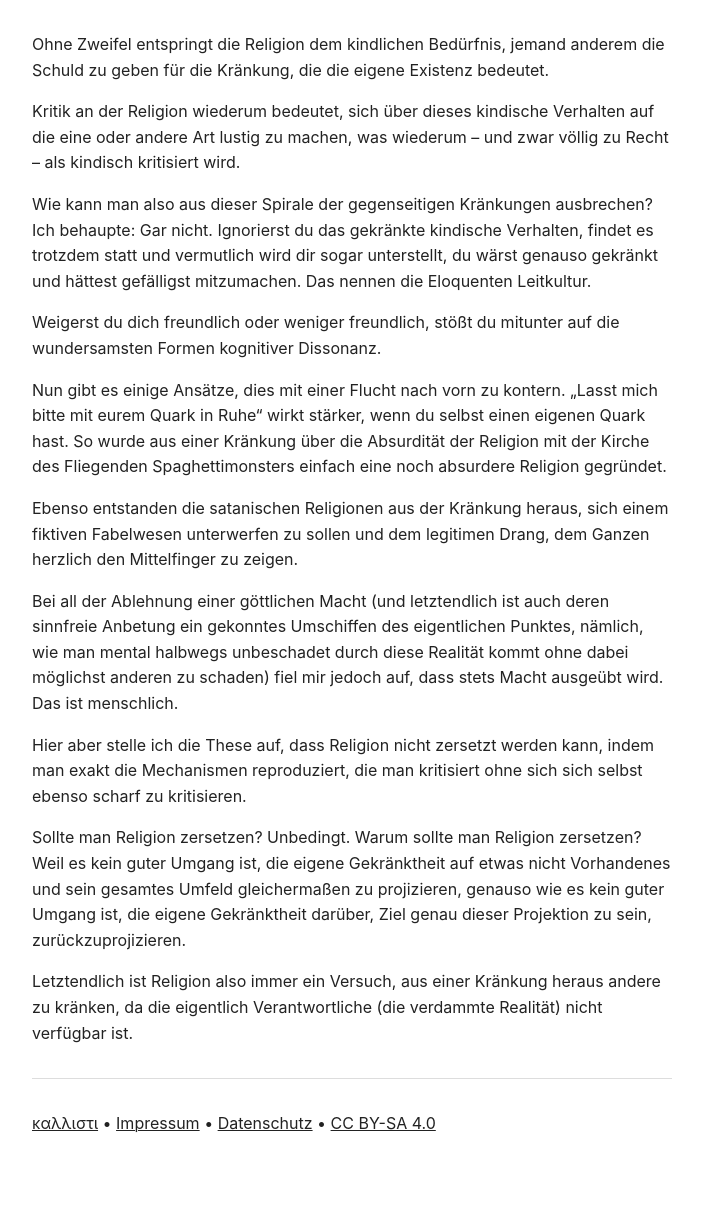
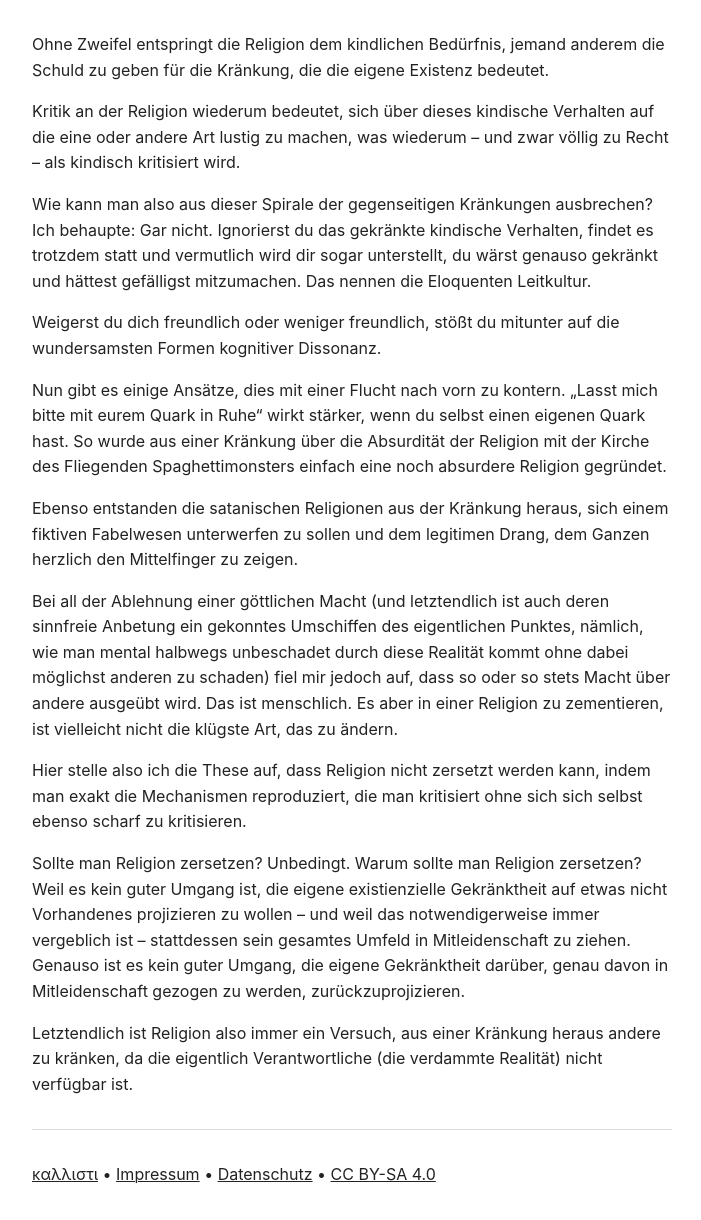
Before and after one commit to srslymarco/kallisti, a Jekyll site: the page built from essays/kritik-der-gekraenktheit.md, in a window 1280 px wide. Shown: the whole page, without its empty margins (288-989 px from the left). Built offline with Jekyll 4.4.1, drawn with Linux system fonts in a browser that asks for light colours; before the commit the page ends 1169 px from its top, so only the background shows below that.

Commit message:
Update kritik-der-gekraenktheit.md

```diff
--- a/essays/kritik-der-gekraenktheit.md
+++ b/essays/kritik-der-gekraenktheit.md
@@ -15,11 +15,11 @@ Nun gibt es einige Ansätze, dies mit einer Flucht nach vorn zu kontern. „Lass
 
 Ebenso entstanden die satanischen Religionen aus der Kränkung heraus, sich einem fiktiven Fabelwesen unterwerfen zu sollen und dem legitimen Drang, dem Ganzen herzlich den Mittelfinger zu zeigen.
 
-Bei all der Ablehnung einer göttlichen Macht (und letztendlich ist auch deren sinnfreie Anbetung ein gekonntes Umschiffen des eigentlichen Punktes, nämlich, wie man mental halbwegs unbeschadet durch diese Realität kommt ohne dabei möglichst anderen zu schaden) fiel mir jedoch auf, dass stets Macht ausgeübt wird. Das ist menschlich.
+Bei all der Ablehnung einer göttlichen Macht (und letztendlich ist auch deren sinnfreie Anbetung ein gekonntes Umschiffen des eigentlichen Punktes, nämlich, wie man mental halbwegs unbeschadet durch diese Realität kommt ohne dabei möglichst anderen zu schaden) fiel mir jedoch auf, dass so oder so stets Macht über andere ausgeübt wird. Das ist menschlich. Es aber in einer Religion zu zementieren, ist vielleicht nicht die klügste Art, das zu ändern.
 
-Hier aber stelle ich die These auf, dass Religion nicht zersetzt werden kann, indem man exakt die Mechanismen reproduziert, die man kritisiert ohne sich sich selbst ebenso scharf zu kritisieren.
+Hier stelle also ich die These auf, dass Religion nicht zersetzt werden kann, indem man exakt die Mechanismen reproduziert, die man kritisiert ohne sich sich selbst ebenso scharf zu kritisieren.
 
-Sollte man Religion zersetzen? Unbedingt. Warum sollte man Religion zersetzen? Weil es kein guter Umgang ist, die eigene Gekränktheit auf etwas nicht Vorhandenes und sein gesamtes Umfeld gleichermaßen zu projizieren, genauso wie es kein guter Umgang ist, die eigene Gekränktheit darüber, Ziel genau dieser Projektion zu sein, zurückzuprojizieren.
+Sollte man Religion zersetzen? Unbedingt. Warum sollte man Religion zersetzen? Weil es kein guter Umgang ist, die eigene existienzielle Gekränktheit auf etwas nicht Vorhandenes projizieren zu wollen – und weil das notwendigerweise immer vergeblich ist – stattdessen sein gesamtes Umfeld in Mitleidenschaft zu ziehen. Genauso ist es kein guter Umgang, die eigene Gekränktheit darüber, genau davon in Mitleidenschaft gezogen zu werden, zurückzuprojizieren.
 
 Letztendlich ist Religion also immer ein Versuch, aus einer Kränkung heraus andere zu kränken, da die eigentlich Verantwortliche (die verdammte Realität) nicht verfügbar ist.
 
```
